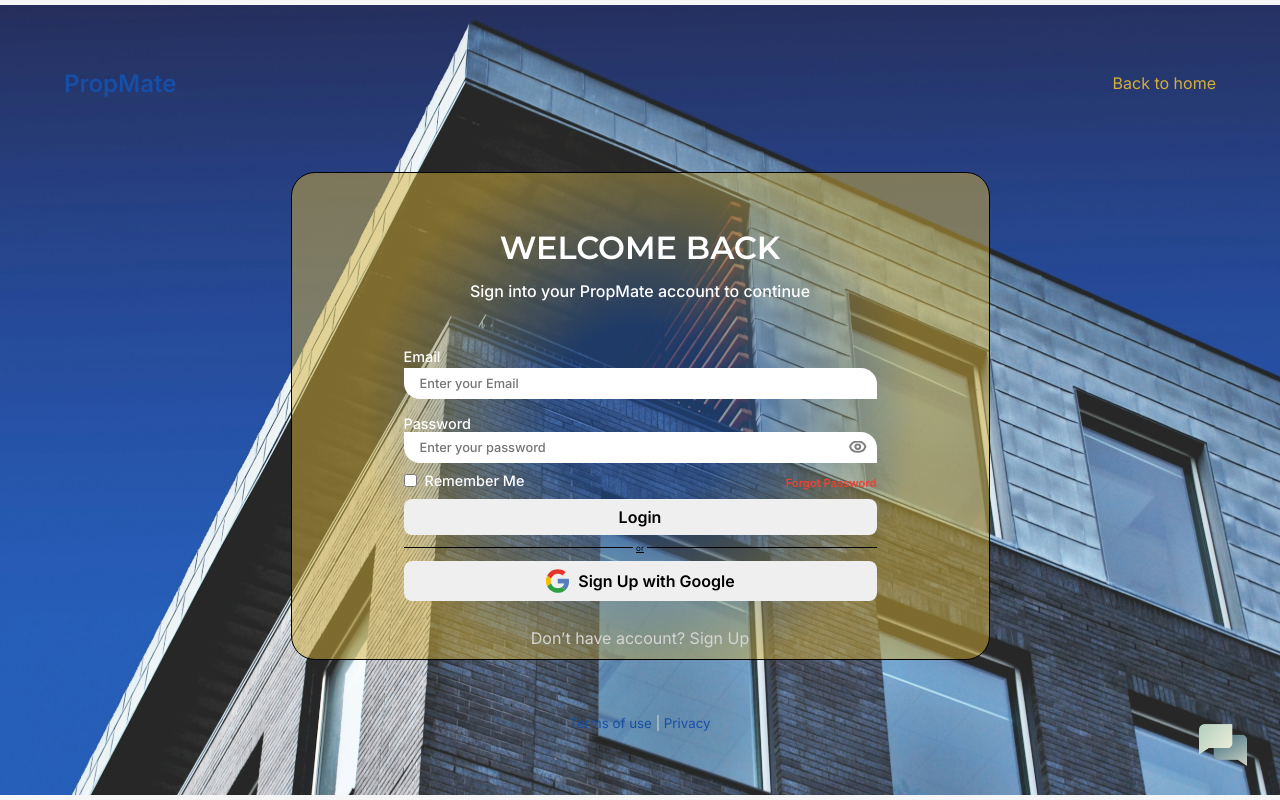
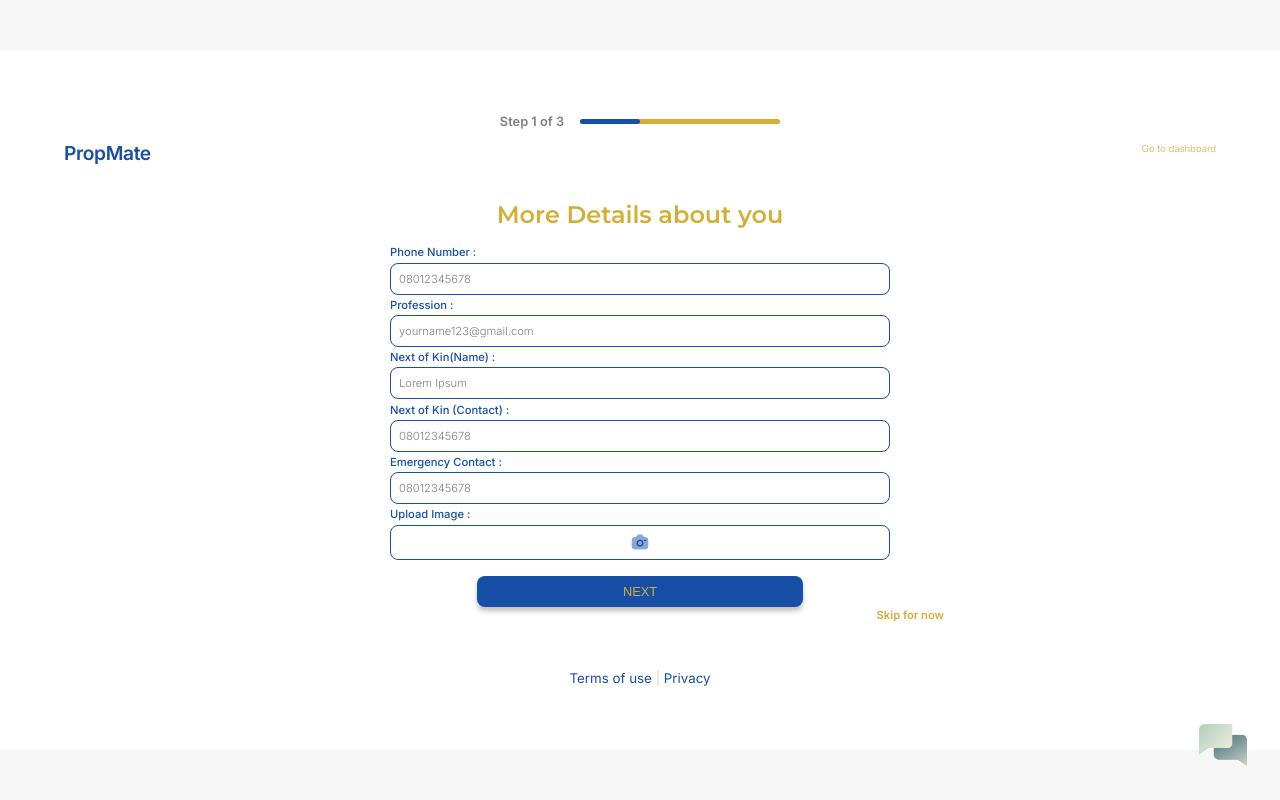
Before and after one commit to Anthony-19/PropMate, a React (Vite) app: page /invited-tenant in a window 1280 px wide. Before the commit this address led to /signin. Built offline with nearby package versions, Linux system fonts and the light colour scheme.

Commit message:
Updated my sign in

```diff
--- a/src/App.jsx
+++ b/src/App.jsx
@@ -115,8 +115,8 @@ const navigate = useNavigate()
 
         <Routes>
 
-          <Route path="/landlord-welcome" element={<GoogleAuthentication />} />
-          <Route path="/invited-tenant" element={<GoogleAuthentication />} />
+          {/* <Route path="/landlord-welcome" element={<GoogleAuthentication />} />
+          <Route path="/invited-tenant" element={<GoogleAuthentication />} /> */}
 
           <Route path='/' element={<LandingPage />}/>
           <Route path='/otp-verification' element={<OtpVerification />}/>
@@ -130,6 +130,7 @@ const navigate = useNavigate()
           <Route path='/create-new-password' element={<CreateNewPassword />} />
           <Route path='/invited-tenant' element={<InvitedTenant steps={steps} handleClick={handleClick} />} />
           <Route path='/completed-screen' element={<CompletedScreen />} />
+             {/* <Route path='/landlord-welcome' element={<LandlordWelcome />} /> */}
           <Route path='/landlord-welcome/*' element={<LandlordWelcome />} />
           <Route path="/google/callback" element={<GoogleAuthentication />} />
           <Route path="/tenant-dashboard" element={<TenantDashboard />} >
--- a/src/Pages/landlord Onboarding/LandlordWelcome.jsx
+++ b/src/Pages/landlord Onboarding/LandlordWelcome.jsx
@@ -26,6 +26,7 @@ function LandlordWelcome() {
   return (
 
     <>
+
       {location.pathname === '/landlord-welcome' && <HeaderInvited />}
       <Routes>
         <Route index element={<WelcomeContent />}  />
--- a/src/components/Button.jsx
+++ b/src/components/Button.jsx
@@ -33,7 +33,7 @@ export const LoginButton = (props) => {
     }
     return(
         <>
-        <button id="login-btn" disabled={props.loading} style={style}>
+        <button id="login-btn" disabled={props.loading} style={style} type="submit">
             {props.loading && <span id='loader'></span>}
            Login
         </button>
```
Also changed, not shown: src/Pages/SignIn.jsx (+7 -1 lines).
